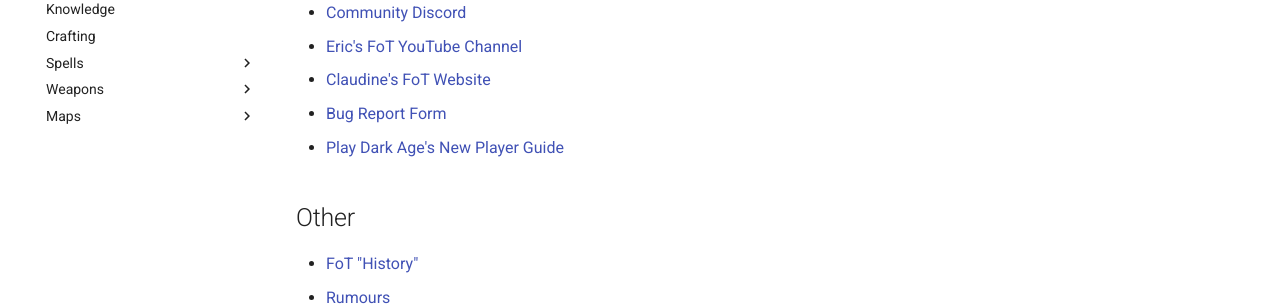
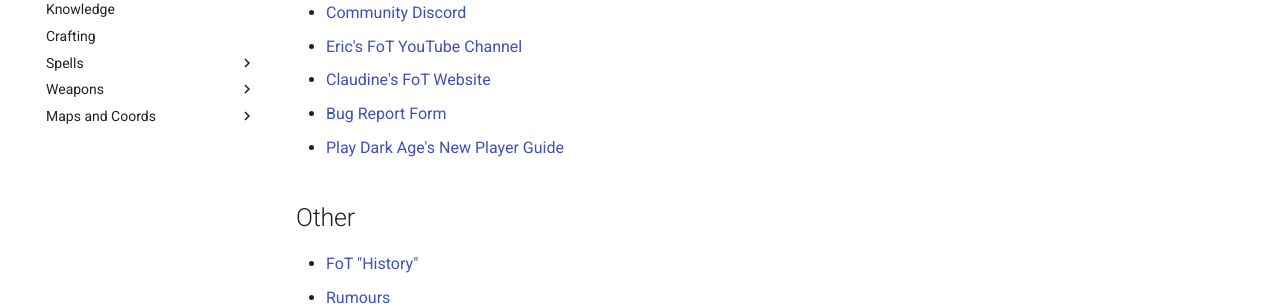
Before and after one commit to temuair/fot, an MkDocs documentation site: the page built from docs/resources.md, in a window 1280 px wide. Shown: the part 264-570 px from the top of the page. Built offline with MkDocs 1.6.1 and Material for MkDocs 9.7.7, drawn with Linux system fonts in a browser that asks for light colours.

Commit message:
Added 'and coords'

```diff
--- a/mkdocs.yml
+++ b/mkdocs.yml
@@ -41,5 +41,5 @@
           - Priest: weapons/priest.md
           - Wizard: weapons/wizard.md
           - Rogue: weapons/rogue.md
-  - Maps:
+  - Maps and Coords:
           - Mileth Crypt: maps/mileth_crypt.md
```
